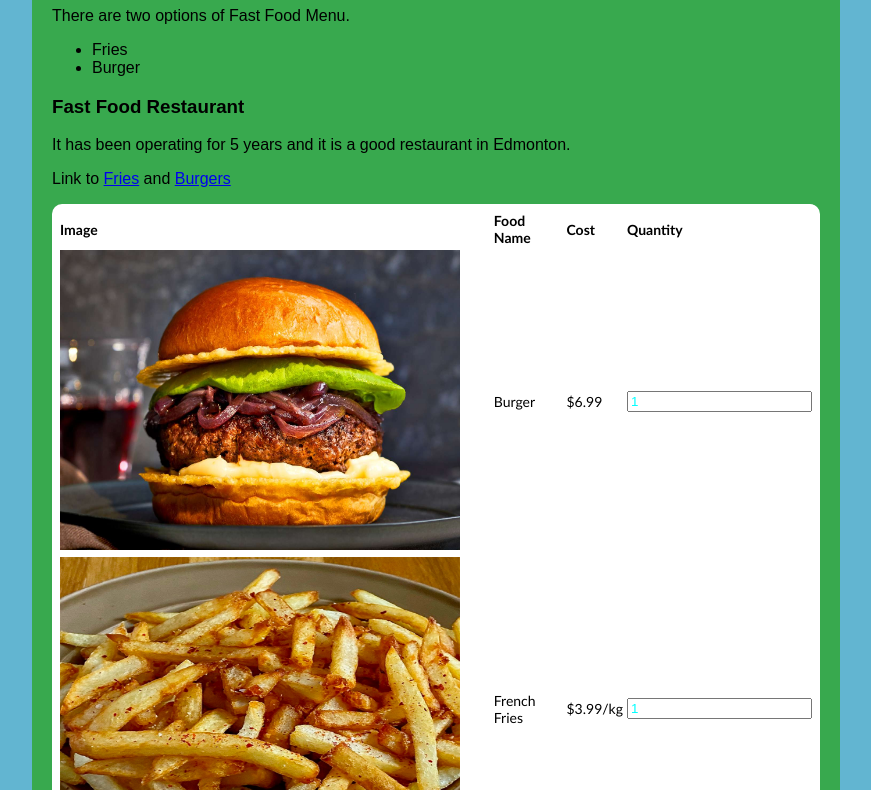
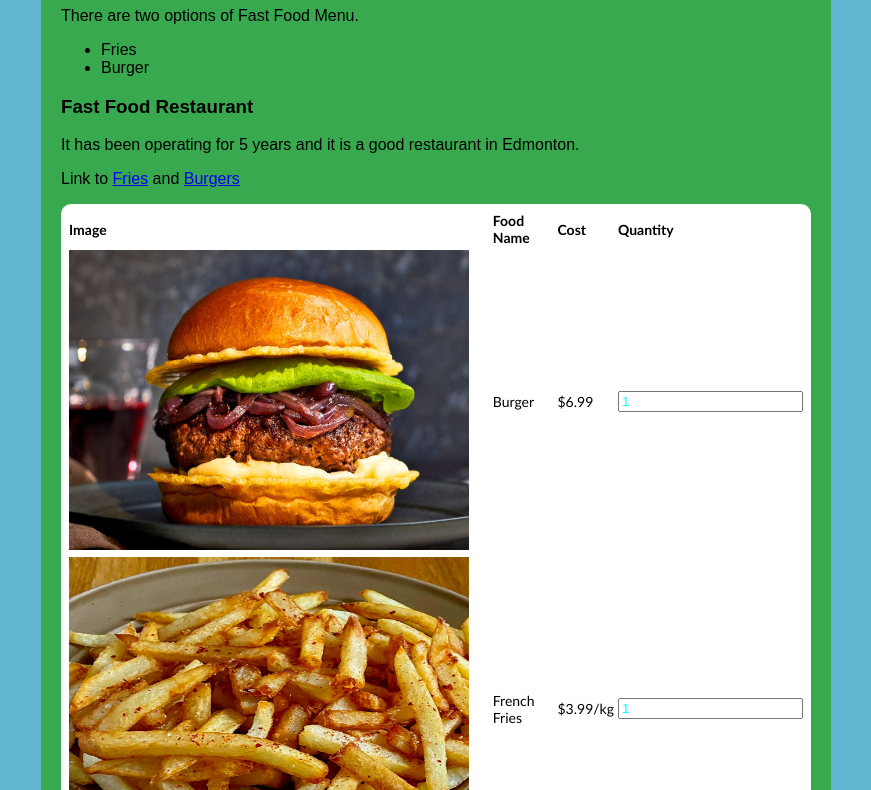
Before and after one commit to ethanthailove/FastFood, a plain HTML site: page index.html in a window 1280 px wide. Shown: the part 93-883 px from the top of the page, without its empty margins (204-1075 px from the left). Drawn offline with Linux system fonts and the light colour scheme; files whose address does not match are found by name.

Commit message:
Update style.css

```diff
--- a/style.css
+++ b/style.css
@@ -4,7 +4,7 @@ html{
 
 body{
     background-color: rgb(45, 167, 45, 0.8);
-    width: 768px;
+    width: 750px;
     padding-left: 20px;
     padding-right: 20px;
     padding-bottom: 20px;
```
